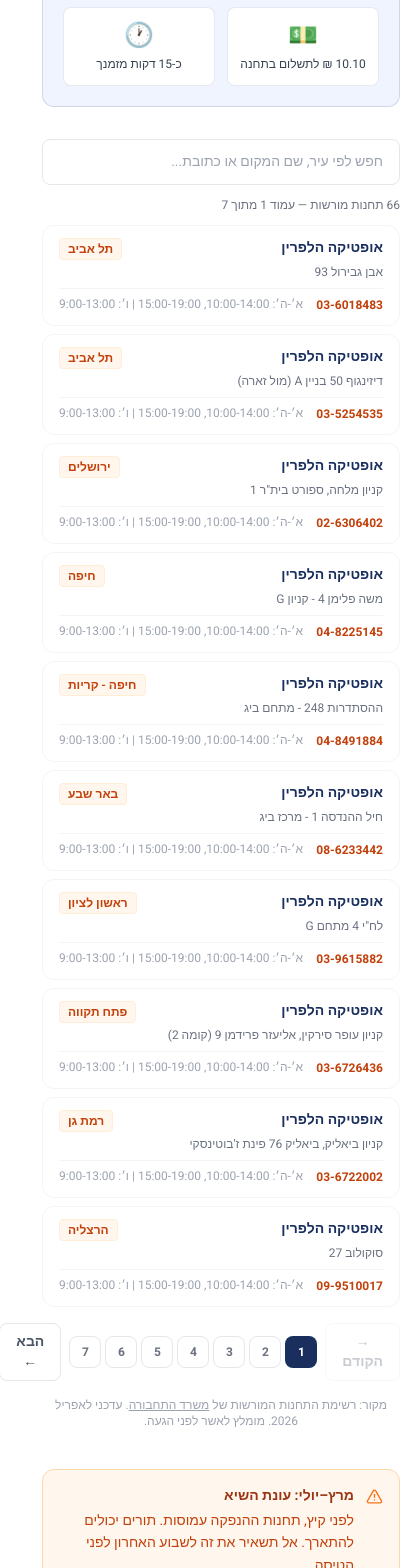
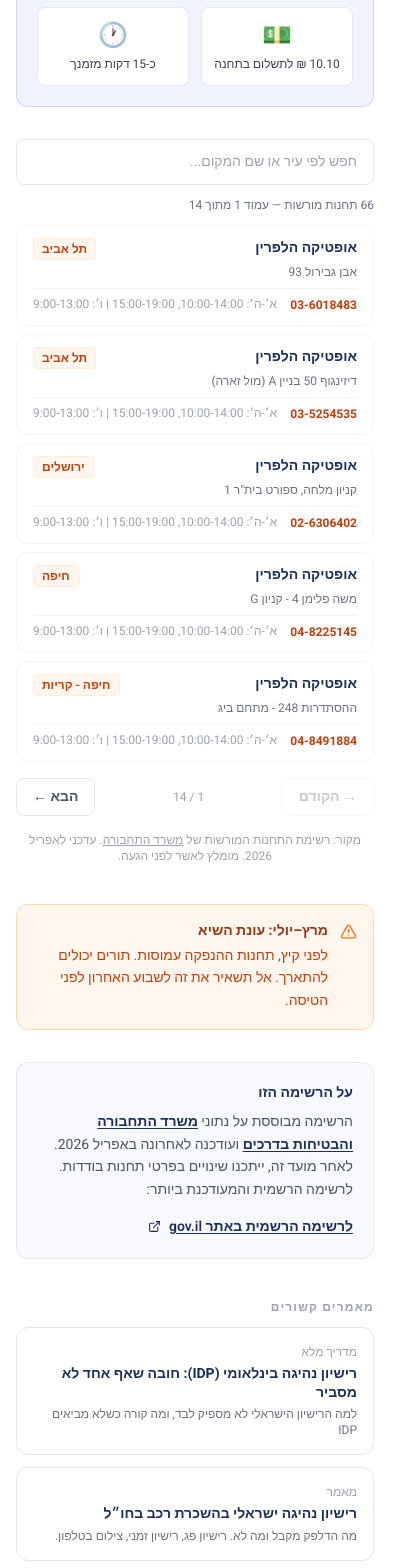
Before and after one commit to Shmulix/derekh-agav, a Next.js app: page /posts/idp-stations in a window 390 px wide. Shown: the part 1040-2608 px from the top of the page, 417 px wide, since content can reach past the window. Built offline with nearby package versions, Linux system fonts and the light colour scheme.

Commit message:
IDPLocations: 1 per row, 5 per page, prev/next only, search by city/name only

```diff
--- a/components/posts/IDPLocations.tsx
+++ b/components/posts/IDPLocations.tsx
@@ -75,7 +75,7 @@
   { name: "אופטיקה היא", city: "אום אל-פחם", address: "אלשאגור - מתחם אלונית", phone: "04-9020033", hours: "א׳-ה׳: 10:00-14:00, 15:00-19:00" },
 ];
 
-const PER_PAGE = 10;
+const PER_PAGE = 5;
 
 export default function IDPLocations() {
   const [search, setSearch] = useState("");
@@ -87,8 +87,7 @@
     return locations.filter(
       (l) =>
         l.city.toLowerCase().includes(q) ||
-        l.name.toLowerCase().includes(q) ||
-        l.address.toLowerCase().includes(q)
+        l.name.toLowerCase().includes(q)
     );
   }, [search]);
 
@@ -106,7 +105,7 @@
           type="text"
           value={search}
           onChange={(e) => setSearch(e.target.value)}
-          placeholder="חפש לפי עיר, שם המקום או כתובת..."
+          placeholder="חפש לפי עיר או שם המקום..."
           className="w-full border border-gray-200 rounded-lg px-4 py-3 text-sm bg-white text-right focus:outline-none focus:border-orange-400 focus:ring-1 focus:ring-orange-200"
         />
         {search && (
@@ -132,7 +131,7 @@
           לא נמצאו תחנות לחיפוש זה
         </div>
       ) : (
-        <div className="grid gap-2 sm:grid-cols-2">
+        <div className="grid gap-2">
           {paginated.map((loc, i) => (
             <div
               key={i}
@@ -162,7 +161,7 @@
 
       {/* Pagination */}
       {totalPages > 1 && (
-        <div className="flex items-center justify-between mt-4 gap-2">
+        <div className="flex items-center justify-between mt-4">
           <button
             onClick={() => setPage((p) => Math.max(1, p - 1))}
             disabled={page === 1}
@@ -170,23 +169,7 @@
           >
             → הקודם
           </button>
-
-          <div className="flex items-center gap-1">
-            {Array.from({ length: totalPages }, (_, i) => i + 1).map((p) => (
-              <button
-                key={p}
-                onClick={() => setPage(p)}
-                className={`w-8 h-8 rounded-lg text-xs font-bold transition-colors ${
-                  p === page
-                    ? "bg-navy text-white"
-                    : "bg-white border border-gray-200 text-gray-500 hover:border-navy hover:text-navy"
-                }`}
-              >
-                {p}
-              </button>
-            ))}
-          </div>
-
+          <span className="text-xs text-gray-400">{page} / {totalPages}</span>
           <button
             onClick={() => setPage((p) => Math.min(totalPages, p + 1))}
             disabled={page === totalPages}
```
